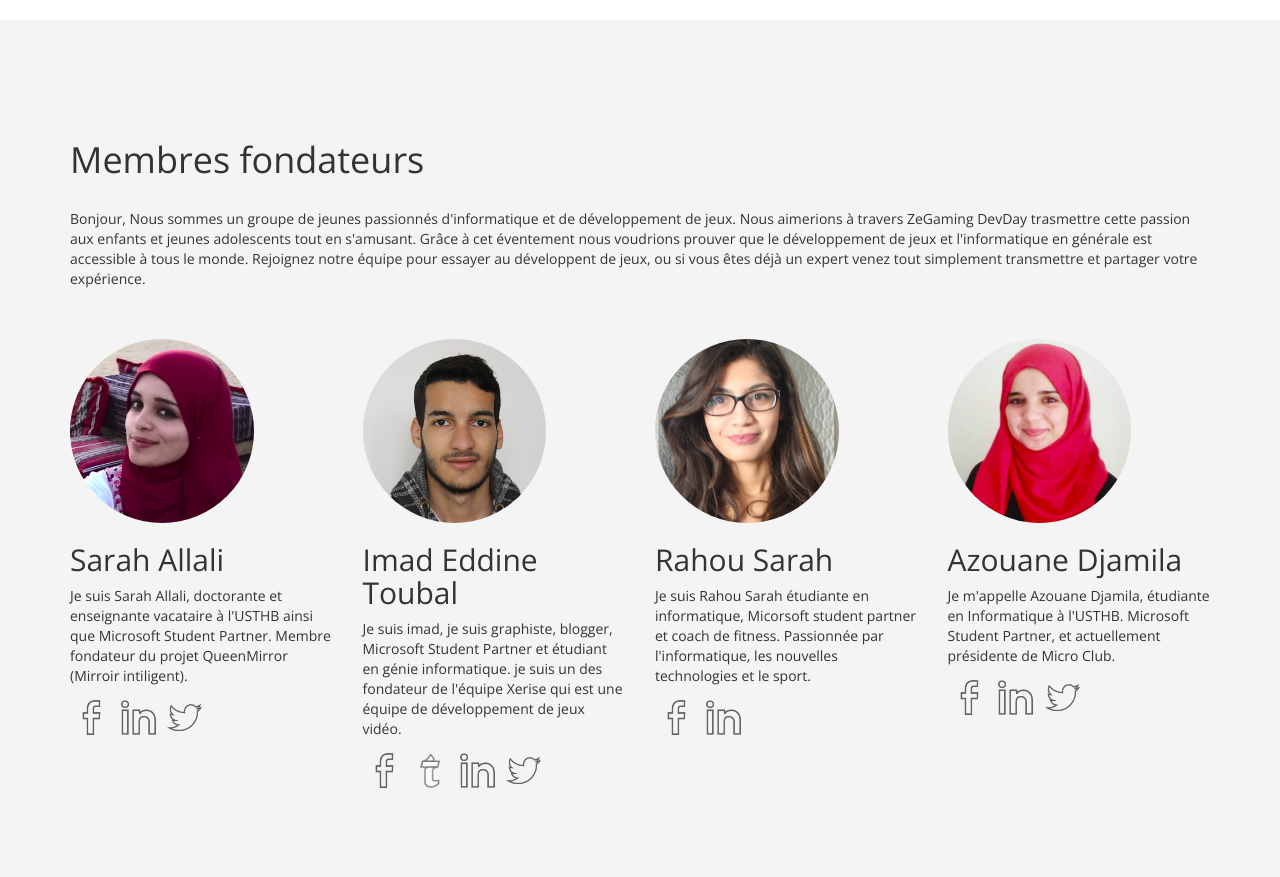
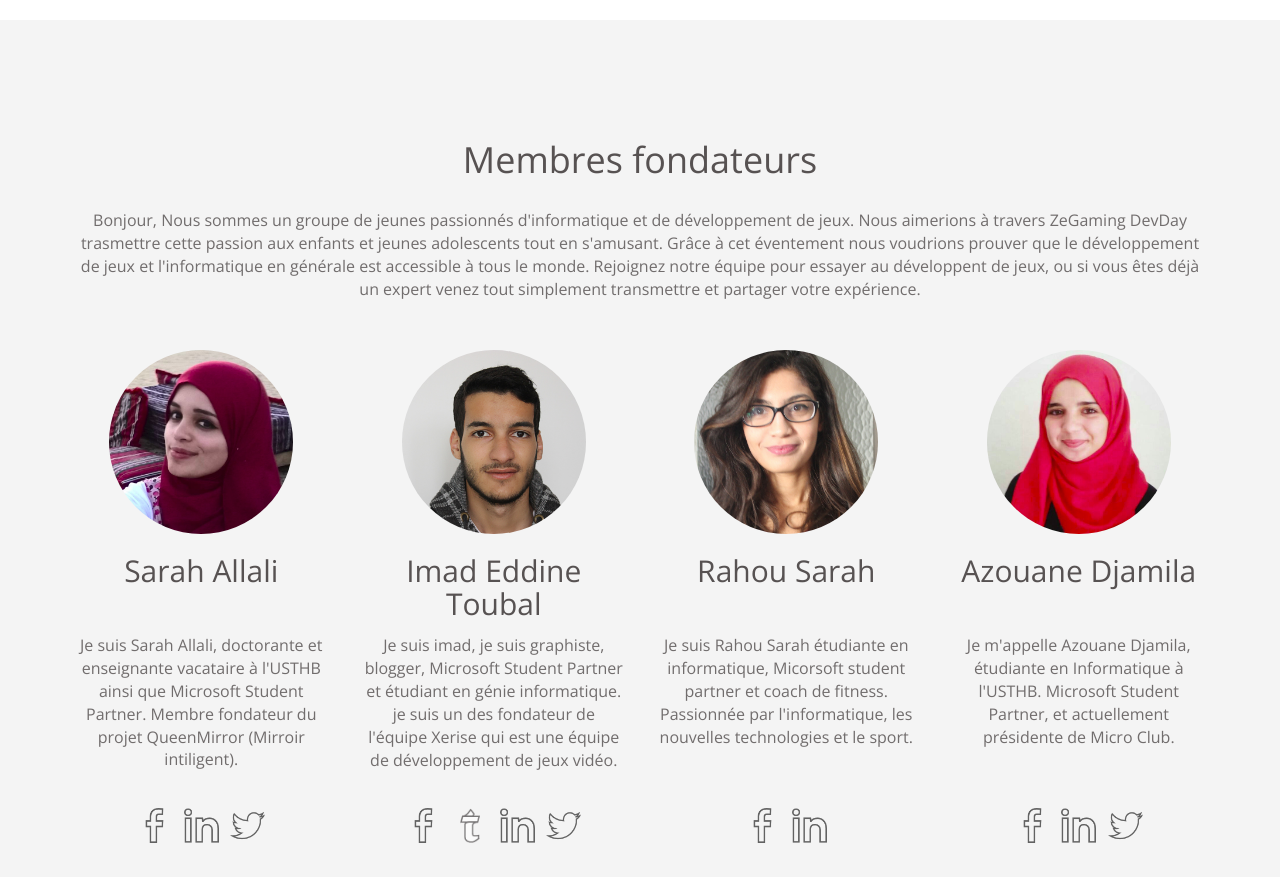
Before and after one commit to imadtoubal/zegaming-website, a plain HTML site: page static/index.html in a window 1280 px wide. Shown: the part 1920-2797 px from the top of the page. Drawn offline with nearby package versions, Linux system fonts and the light colour scheme.

Commit message:
Minor changes to the style

```diff
--- a/static/css/style.css
+++ b/static/css/style.css
@@ -1,3 +1,55 @@
+body{ color: #716d6d }
+#about h1{ text-align: left; }
+p{ font-size: 16px; }
+
+h1, h2, h3
+{
+  text-align: center;
+  color: #575252;
+}
+#people
+{
+  text-align: center;
+}
+.col-sm-3 h2 spam
+{
+  height: 100px;
+}
+.col-sm-3 h2
+{
+  height: 70px;
+}
+
+.col-sm-3 p
+{
+  height: 160px;
+}
+.social-media
+{
+  text-align: center;
+}
+.navm-dark .nav.masthead-nav  a
+{
+  color: rgba(255,255,255,0.95) !important;
+}
+.navm-dark .inner
+{
+  padding: 0px;
+  padding-left: 30px;
+  padding-right: 30px;
+}
+#portfolio .row a img
+{
+  max-width: 260px;
+  max-height: 260px;
+}
+#portfolio .icon
+{
+  text-align: center;
+}
+#portfolio{ text-align: center; }
+#portfolio p { min-height: 155px; }
+#portfolio h3 { padding-bottom: 10px; }
 /*
  * Globals
  */
--- a/static/index.html
+++ b/static/index.html
@@ -131,7 +131,7 @@
           <div class="row">
            <div class="col-sm-3">
               <img src="img/profile-sarah.jpg" width="70%" class="img-circle" alt="">
-              <h2>Sarah Allali</h2>
+              <h2> <spam> Sarah Allali </spam> </h2>
               <p>Je suis Sarah Allali, doctorante et enseignante vacataire à l'USTHB ainsi que Microsoft Student Partner. Membre fondateur du projet QueenMirror (Mirroir intiligent).</p>
               <div class="social-media">
 								<a target="_blank" href="https://www.facebook.com/sarah.allali.505?fref=ts"><img src="img/Social/interface.png" alt="Facebook profile" ></a>
@@ -141,7 +141,7 @@
             </div>
             <div class="col-sm-3">
               <img src="img/profile-imad.jpg" width="70%" class="img-circle" alt="">
-              <h2>Imad Eddine Toubal</h2>
+              <h2> <spam> Imad Eddine Toubal </spam> </h2>
               <p>Je suis imad, je suis graphiste, blogger, Microsoft Student Partner et étudiant en génie informatique. je suis un des fondateur de l'équipe Xerise qui est une équipe de développement de jeux vidéo.</p>
               <div class="social-media">
 								<a target="_blank" href="https://www.facebook.com/itoubal"><img src="img/Social/interface.png" alt="Facebook profile" ></a>
@@ -152,7 +152,7 @@
             </div>
             <div class="col-sm-3">
               <img src="img/profile-sarah2.jpg" width="70%" class="img-circle" alt="">
-              <h2>Rahou Sarah</h2>
+              <h2> <spam> Rahou Sarah </spam> </h2>
               <p>Je suis Rahou Sarah étudiante en informatique, Micorsoft student partner et coach de fitness. Passionnée par l'informatique, les nouvelles technologies et le sport.</p>
               <div class="social-media">
 								<a target="_blank" href="https://www.facebook.com/profile.php?id=100001482669500&fref=ts"><img src="img/Social/interface.png" alt="Facebook profile" ></a>
@@ -161,7 +161,7 @@
             </div>
             <div class="col-sm-3">
               <img src="img/profile-djamilajpg.jpg" width="70%" class="img-circle" alt="">
-              <h2>Azouane Djamila</h2>
+              <h2> <spam> Azouane Djamila </spam> </h2>
               <p>Je m'appelle Azouane Djamila, étudiante en Informatique à l'USTHB. Microsoft Student Partner, et actuellement présidente de Micro Club.</p>
               <div class="social-media">
 								<a target="_blank" href="https://www.facebook.com/AZ1.Djamila?fref=ts"><img src="img/Social/interface.png" alt="Facebook profile" ></a>
@@ -178,30 +178,35 @@
         <h1>Get Involved Today</h1>
         <div class="row">
             <div class="col-sm-4 game">
+                <div class="icon">
                   <a href="#">
                     <img src="img/sponsor.png" width="100%" alt="">
                   </a>
-                <h3>Sponsoriser
-</h3>
-                Si vous êtes une entreprise intéressée par cette initiative. Les enfants seront très reconnaissant si vous sponsorisez un de nous évènements. Nous vous promettons une couverture sur notre site web, page facebook et aussi sur tous média qui couvre notre évenement. <br><br>
+                </div>
+                <h3>Sponsoriser </h3>
+               <p> Si vous êtes une entreprise intéressée par cette initiative. Les enfants seront très reconnaissant si vous sponsorisez un de nous évènements. Nous vous promettons une couverture sur notre site web, page facebook et aussi sur tous média qui couvre notre évenement. </p><br>
               <a href="#" class="btn btn-success">Contactez Nous</a>
             </div>
             <div class="col-sm-4 game">
+              <div class="icon">
                 <a href="">
                   <img src="img/house-xxl.png" width="100%" alt="">
                 </a>
+              </div>
               <h3>Venir à Votre école</h3>
-              <p>Si le concept de notre projet vous plait et vous voudriez testez cette initiative dans votre écoles veuillez nous contactez.</p>
+              <p>Si le concept de notre projet vous plait et vous voudriez testez cette initiative dans votre écoles veuillez nous contactez.</p><br>
 
               <a href="#contact" class="btn btn-success">Contactez Nous</a>
             </div>
             <div class="col-sm-4 game">
+              <div class="icon">
                 <a href="">
                   <img src="img/vol.jpg" width="100%" alt="">
                 </a>
+              </div>
               <h3>Bénévoles</h3>
               <p>Les bénévoles qui veulent devenir des coachs pour les enfants et les adolescents doivent avoir des notions de bases sur l'algorithmique. Après un suivez de notre équipe nous lançant le bénévole dans un de nous évènements. Si vous êtes intéressez par le coaching veuillez nous contactez.
-</p>
+              </p><br>
               <a href="#contact" class="btn btn-success">Contactez Nous</a>
             </div>
         </div>
```
Lines whose indentation alone changed are shown as unchanged.
